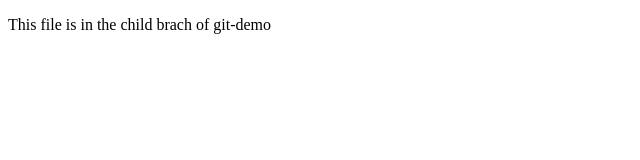
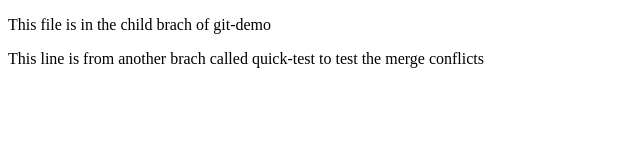
Before and after one commit to vahida00/git-demo, a plain HTML site: page index.html in a window 1280 px wide. Shown: the whole page, without its empty margins (0-640 px from the left). Drawn offline with Linux system fonts and the light colour scheme.

Commit message:
added newbrach
added about the new branch to test the working of merge conflicts

```diff
--- a/index.html
+++ b/index.html
@@ -8,5 +8,6 @@
 </head>
 <body>
     <p>This file is in the child brach of git-demo</p>
+    <p>This line is from another brach called quick-test to test the merge conflicts</p>
 </body>
 </html>
```
